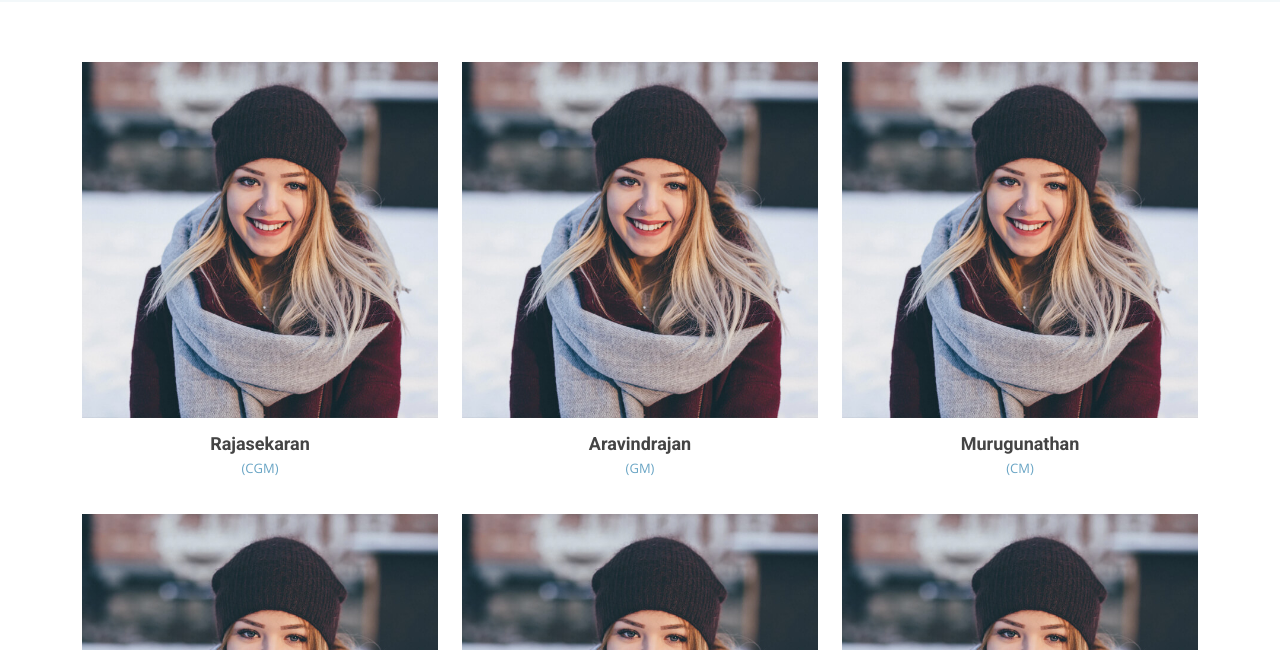
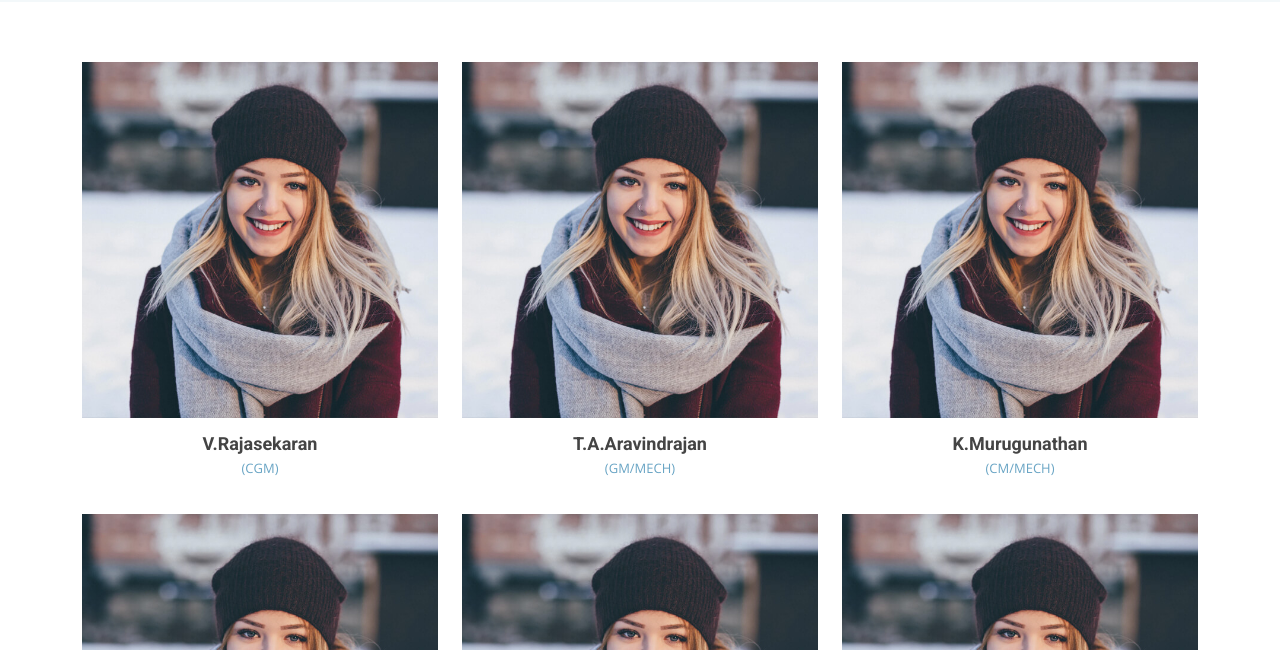
Before and after one commit to praveenreddy54/pse, a website: page public/team_mech.html in a window 1280 px wide. Shown: the part 150-800 px from the top of the page. Drawn offline with nearby package versions, Linux system fonts and the light colour scheme.

Commit message:
Update team_mech.html

```diff
--- a/public/team_mech.html
+++ b/public/team_mech.html
@@ -139,7 +139,7 @@
                   </div>
                 </div>
                 <div class="member-info">
-                  <h4 align="center">Rajasekaran</h4>
+                  <h4 align="center">V.Rajasekaran</h4>
                   <span align="center">(CGM)</span>
                 </div>
               </div>
@@ -160,8 +160,8 @@
                   </div>
                 </div>
                 <div class="member-info">
-                  <h4 align="center">Aravindrajan</h4>
-                  <span align="center">(GM)</span>
+                  <h4 align="center">T.A.Aravindrajan</h4>
+                  <span align="center">(GM/Mech)</span>
                 </div>
               </div>
             </div>
@@ -181,8 +181,8 @@
                   </div>
                 </div>
                 <div class="member-info">
-                  <h4 align="center">Murugunathan</h4>
-                  <span align="center">(CM)</span>
+                  <h4 align="center">K.Murugunathan</h4>
+                  <span align="center">(CM/Mech)</span>
                 </div>
               </div>
             </div>
```
